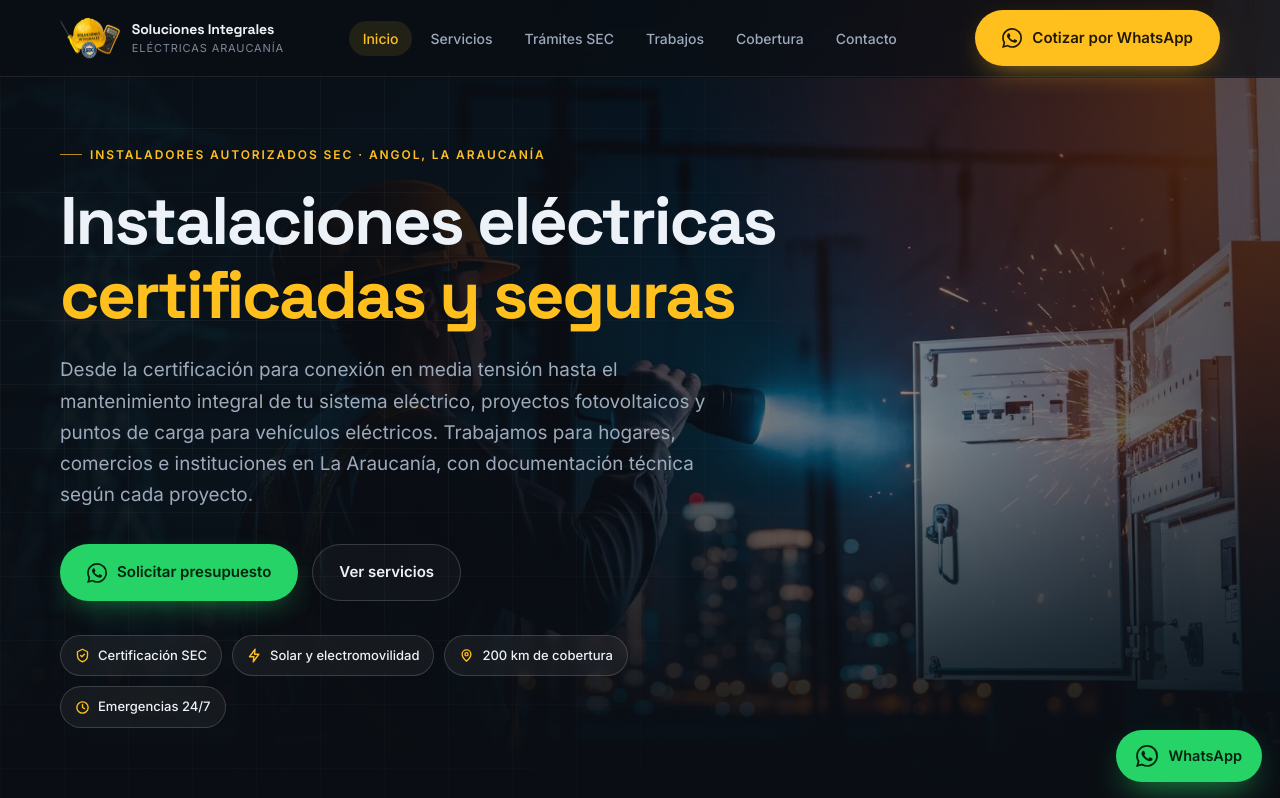
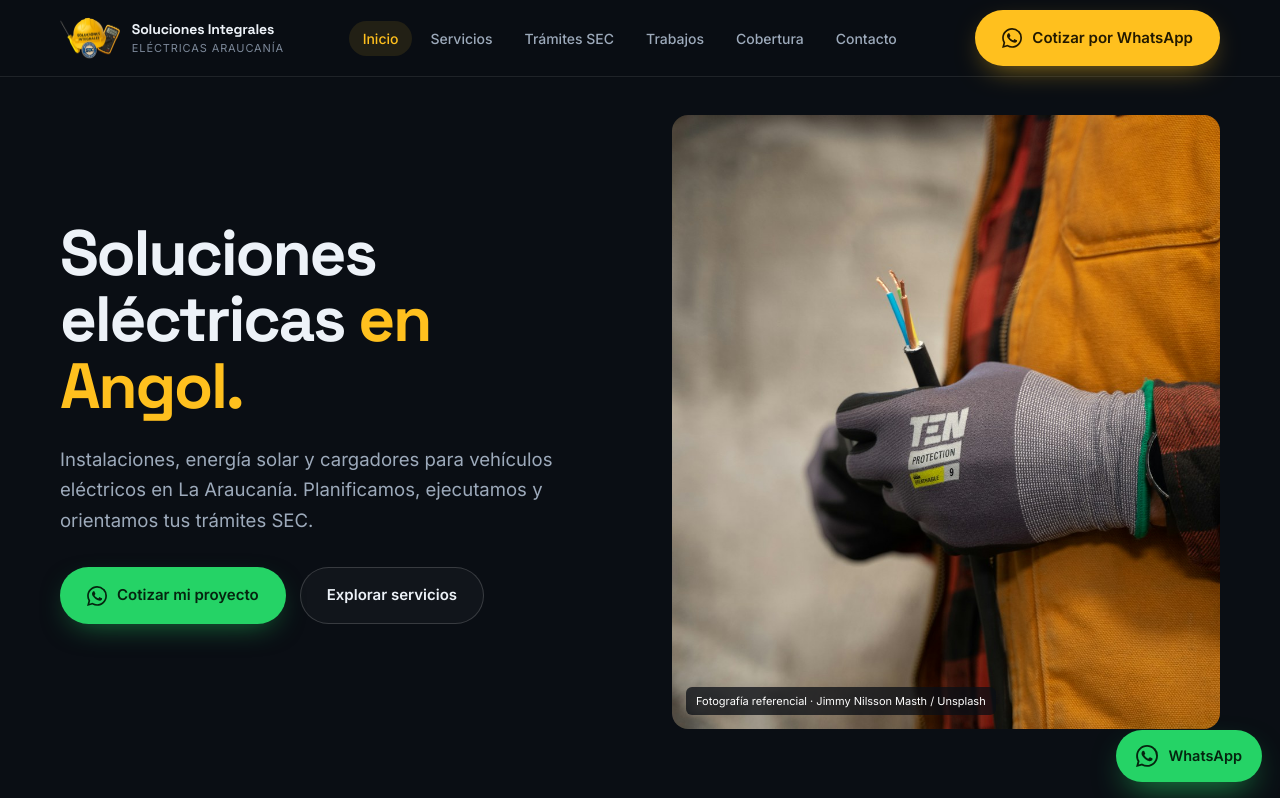
Before and after one commit to YonatanEscalona/SolucionesIntegralesElectricidad, a website: page index.html in a window 1280 px wide. Shown: the top 798 px of the page. Drawn offline with Linux system fonts and the light colour scheme.

Commit message:
Refine hero with authentic electrical work photo

```diff
--- a/index.html
+++ b/index.html
@@ -16,9 +16,9 @@
 <meta property="og:title" content="Soluciones Integrales Eléctricas Araucanía | Solar y electromovilidad">
 <meta property="og:description" content="Instalaciones eléctricas, proyectos fotovoltaicos y carga de vehículos eléctricos en La Araucanía. Orientación SEC TE1, TE4 y TE6.">
 <meta property="og:url" content="https://xn--solucioneselctricasangol-mfc.cl/">
-<meta property="og:image" content="https://xn--solucioneselctricasangol-mfc.cl/recursos/og-image.jpg">
-<meta property="og:image:width" content="1200">
-<meta property="og:image:height" content="630">
+<meta property="og:image" content="https://xn--solucioneselctricasangol-mfc.cl/recursos/hero-electricidad-real-1600.jpg">
+<meta property="og:image:width" content="1600">
+<meta property="og:image:height" content="1067">
 <meta name="twitter:card" content="summary_large_image">
 
 <link rel="icon" type="image/png" sizes="64x64" href="recursos/favicon.png">
@@ -29,9 +29,8 @@
 
 <link rel="preconnect" href="https://fonts.googleapis.com">
 <link rel="preconnect" href="https://fonts.gstatic.com" crossorigin>
-<link rel="preload" as="image" href="recursos/hero-electricista-1920.webp"
-      imagesrcset="recursos/hero-electricista-1200.webp 1200w, recursos/hero-electricista-1920.webp 1920w"
-      imagesizes="100vw" fetchpriority="high">
+<link rel="preload" as="image" href="recursos/hero-electricidad-real-1600.jpg" media="(min-width:900px)" fetchpriority="high">
+<link rel="preload" as="image" href="recursos/hero-electricidad-real-800.jpg" media="(max-width:899px)" fetchpriority="high">
 <link href="https://fonts.googleapis.com/css2?family=Inter:wght@400;500;600;700&family=Space+Grotesk:wght@500;600;700&display=swap" rel="stylesheet">
 
 <style>
@@ -170,37 +169,27 @@ h2.title{font-size:clamp(1.9rem,4vw,3rem);font-weight:700;margin:16px 0 0}
 .drawer .btn{margin-top:12px}
 
 /* ---------- Hero ---------- */
-.hero{position:relative;min-height:100svh;display:flex;align-items:center;padding:120px 0 56px;isolation:isolate}
-.hero-bg{position:absolute;inset:0;z-index:-2;overflow:hidden}
-.hero-bg img{width:100%;height:100%;object-fit:cover;object-position:60% center}
-.hero-bg::after{
-  content:"";position:absolute;inset:0;
-  background:
-    linear-gradient(90deg,rgba(10,14,20,.96) 0%,rgba(10,14,20,.86) 38%,rgba(10,14,20,.45) 68%,rgba(10,14,20,.7) 100%),
-    linear-gradient(0deg,var(--ink) 2%,rgba(10,14,20,0) 45%);
+.hero{padding:112px 0 68px;background:var(--ink)}
+.hero-layout{display:grid;gap:clamp(28px,5vw,76px);align-items:center}
+.hero-copy{max-width:620px}
+.hero h1{
+  font-size:clamp(2.5rem,5vw,4.5rem);font-weight:700;line-height:1.04;letter-spacing:-.035em;
 }
-.hero-grid{
-  position:absolute;inset:0;z-index:-1;pointer-events:none;opacity:.5;
-  background-image:linear-gradient(var(--line) 1px,transparent 1px),linear-gradient(90deg,var(--line) 1px,transparent 1px);
-  background-size:64px 64px;
-  mask-image:radial-gradient(circle at 20% 40%,#000 0%,transparent 65%);
-  -webkit-mask-image:radial-gradient(circle at 20% 40%,#000 0%,transparent 65%);
+.hero h1 em{font-style:normal;color:var(--amber)}
+.hero .lead{margin-top:24px;font-size:clamp(1rem,1.5vw,1.16rem);max-width:48ch}
+.hero-actions{display:flex;flex-wrap:wrap;gap:14px;margin-top:32px}
+.hero-photo{position:relative;margin:0;min-width:0;height:clamp(420px,48vw,650px);overflow:hidden;border-radius:var(--r)}
+.hero-photo picture,.hero-photo img{display:block;width:100%;height:100%}
+.hero-photo img{object-fit:cover;object-position:57% center}
+.hero-photo figcaption{position:absolute;left:14px;bottom:14px;padding:5px 10px;border-radius:6px;background:rgba(10,14,20,.75);color:#fff;font-size:11px}
+@media(min-width:900px){.hero-layout{grid-template-columns:minmax(0,1fr) minmax(0,1fr);min-height:min(680px,calc(100svh - 180px))}}
+@media(max-width:899px){
+  .hero{padding:76px 0 64px}
+  .hero-layout{gap:32px}
+  .hero-photo{order:-1;height:clamp(240px,55vw,410px);margin-inline:-20px;border-radius:0}
+  .hero-photo img{object-position:54% center}
+  .hero h1{font-size:clamp(2.45rem,7.8vw,4rem)}
 }
-.hero-inner{max-width:720px}
-.hero h1{
-  font-size:clamp(2.3rem,6.2vw,4.2rem);font-weight:700;margin:20px 0 0;letter-spacing:-.035em;
-}
-.hero h1 em{font-style:normal;color:var(--amber);display:block}
-.hero .lead{margin-top:22px;font-size:clamp(1rem,1.6vw,1.18rem);max-width:56ch}
-.hero-actions{display:flex;flex-wrap:wrap;gap:14px;margin-top:34px}
-.hero-badges{display:flex;flex-wrap:wrap;gap:10px;margin-top:34px;max-width:600px}
-.badge{
-  display:inline-flex;align-items:center;gap:8px;
-  padding:9px 14px;border-radius:999px;border:1px solid var(--line-strong);
-  background:rgba(255,255,255,.05);backdrop-filter:blur(6px);
-  font-size:13px;font-weight:500;color:var(--text);
-}
-.badge svg{width:15px;height:15px;color:var(--amber);flex:none}
 
 /* barra de datos */
 .stats{border-block:1px solid var(--line);background:linear-gradient(180deg,rgba(255,255,255,.025),transparent)}
@@ -486,39 +475,29 @@ h2.title{font-size:clamp(1.9rem,4vw,3rem);font-weight:700;margin:16px 0 0}
 
   <!-- ============ HERO ============ -->
   <section class="hero" id="inicio">
-    <div class="hero-bg">
-      <img src="recursos/hero-electricista-1920.webp"
-           srcset="recursos/hero-electricista-1200.webp 1200w, recursos/hero-electricista-1920.webp 1920w"
-           sizes="100vw"
-           alt="Técnico eléctrico trabajando en un tablero de distribución durante la noche"
-           fetchpriority="high" width="1920" height="1047">
-    </div>
-    <div class="hero-grid" aria-hidden="true"></div>
-
     <div class="wrap">
-      <div class="hero-inner">
-        <span class="eyebrow">Instaladores autorizados SEC · Angol, La Araucanía</span>
-        <h1>Instalaciones eléctricas <em>certificadas y seguras</em></h1>
+      <div class="hero-layout">
+      <div class="hero-copy">
+        <h1>Soluciones eléctricas <em>en Angol.</em></h1>
         <p class="lead">
-          Desde la certificación para conexión en media tensión hasta el mantenimiento integral de tu
-          sistema eléctrico, proyectos fotovoltaicos y puntos de carga para vehículos eléctricos.
-          Trabajamos para hogares, comercios e instituciones en La Araucanía, con documentación técnica según cada proyecto.
+          Instalaciones, energía solar y cargadores para vehículos eléctricos en La Araucanía. Planificamos, ejecutamos y orientamos tus trámites SEC.
         </p>
 
         <div class="hero-actions">
           <a class="btn btn-wa" href="https://wa.me/56935172731?text=Hola!%20Me%20interesa%20obtener%20m%C3%A1s%20informaci%C3%B3n%20sobre%20sus%20servicios%20el%C3%A9ctricos%20en%20La%20Araucan%C3%ADa." target="_blank" rel="noopener">
             <svg viewBox="0 0 24 24" fill="currentColor" aria-hidden="true"><path d="M17.472 14.382c-.297-.149-1.758-.867-2.03-.967-.273-.099-.471-.148-.67.15-.197.297-.767.966-.94 1.164-.173.199-.347.223-.644.075-.297-.15-1.255-.463-2.39-1.475-.883-.788-1.48-1.761-1.653-2.059-.173-.297-.018-.458.13-.606.134-.133.298-.347.446-.52.149-.174.198-.298.298-.497.099-.198.05-.371-.025-.52-.075-.149-.669-1.612-.916-2.207-.242-.579-.487-.5-.669-.51-.173-.008-.371-.01-.57-.01-.198 0-.52.074-.792.372-.272.297-1.04 1.016-1.04 2.479 0 1.462 1.065 2.875 1.213 3.074.149.198 2.096 3.2 5.077 4.487.709.306 1.262.489 1.694.625.712.227 1.36.195 1.871.118.571-.085 1.758-.719 2.006-1.413.248-.694.248-1.289.173-1.413-.074-.124-.272-.198-.57-.347M12.05 21.785h-.004a9.87 9.87 0 01-5.031-1.378l-.361-.214-3.741.982.998-3.648-.235-.374a9.86 9.86 0 01-1.51-5.26c.001-5.45 4.436-9.884 9.888-9.884 2.64 0 5.122 1.03 6.988 2.898a9.825 9.825 0 012.893 6.994c-.003 5.45-4.437 9.884-9.885 9.884m8.413-18.297A11.815 11.815 0 0012.05 0C5.495 0 .16 5.335.157 11.892c0 2.096.547 4.142 1.588 5.945L.057 24l6.305-1.654a11.882 11.882 0 005.683 1.448h.005c6.554 0 11.89-5.335 11.893-11.893A11.821 11.821 0 0020.885 3.488"/></svg>
-            Solicitar presupuesto
+            Cotizar mi proyecto
           </a>
-          <a class="btn btn-ghost" href="#servicios">Ver servicios</a>
+          <a class="btn btn-ghost" href="#servicios">Explorar servicios</a>
         </div>
-
-        <ul class="hero-badges">
-          <li class="badge"><svg viewBox="0 0 24 24" fill="none" stroke="currentColor" stroke-width="2.2" stroke-linecap="round" stroke-linejoin="round" aria-hidden="true"><path d="M12 2l8 4v6c0 5-3.4 8.5-8 10-4.6-1.5-8-5-8-10V6z"/><path d="M9 12l2 2 4-4"/></svg>Certificación SEC</li>
-          <li class="badge"><svg viewBox="0 0 24 24" fill="none" stroke="currentColor" stroke-width="2.2" stroke-linecap="round" stroke-linejoin="round" aria-hidden="true"><path d="M13 2L4 14h7l-1 8 9-12h-7z"/></svg>Solar y electromovilidad</li>
-          <li class="badge"><svg viewBox="0 0 24 24" fill="none" stroke="currentColor" stroke-width="2.2" stroke-linecap="round" stroke-linejoin="round" aria-hidden="true"><path d="M12 21s7-5.6 7-11a7 7 0 10-14 0c0 5.4 7 11 7 11z"/><circle cx="12" cy="10" r="2.6"/></svg>200 km de cobertura</li>
-          <li class="badge"><svg viewBox="0 0 24 24" fill="none" stroke="currentColor" stroke-width="2.2" stroke-linecap="round" stroke-linejoin="round" aria-hidden="true"><circle cx="12" cy="12" r="9"/><path d="M12 7v5l3.2 1.9"/></svg>Emergencias 24/7</li>
-        </ul>
+      </div>
+      <figure class="hero-photo">
+        <picture>
+          <source media="(max-width:899px)" srcset="recursos/hero-electricidad-real-800.jpg">
+          <img src="recursos/hero-electricidad-real-1600.jpg" alt="Manos de un electricista con guantes de protección sostienen un cable eléctrico" fetchpriority="high" width="1600" height="1067">
+        </picture>
+        <figcaption>Fotografía referencial · Jimmy Nilsson Masth / Unsplash</figcaption>
+      </figure>
       </div>
     </div>
   </section>
```
Also changed, not shown: recursos/hero-electricidad-real-1600.jpg (added), recursos/hero-electricidad-real-800.jpg (added).
